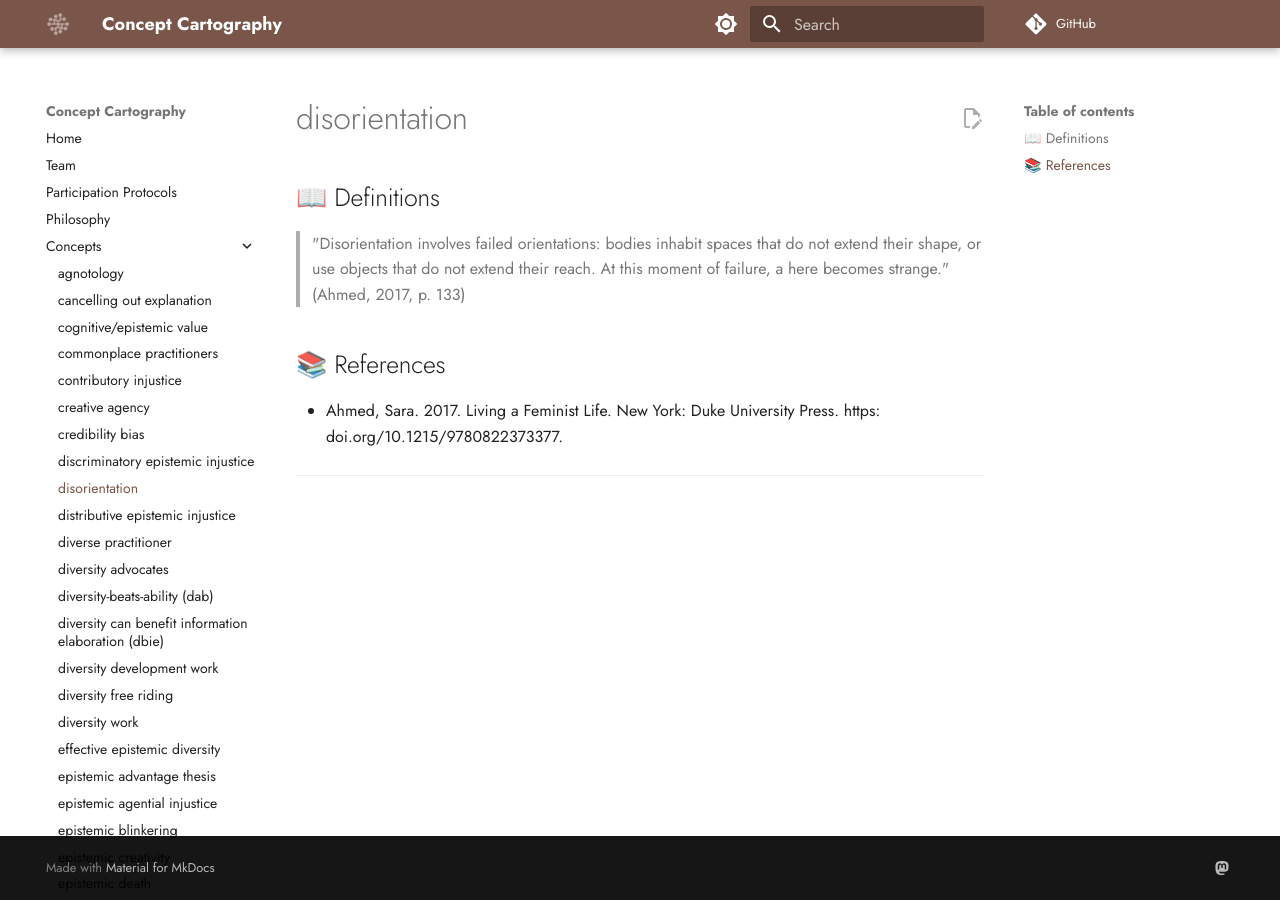
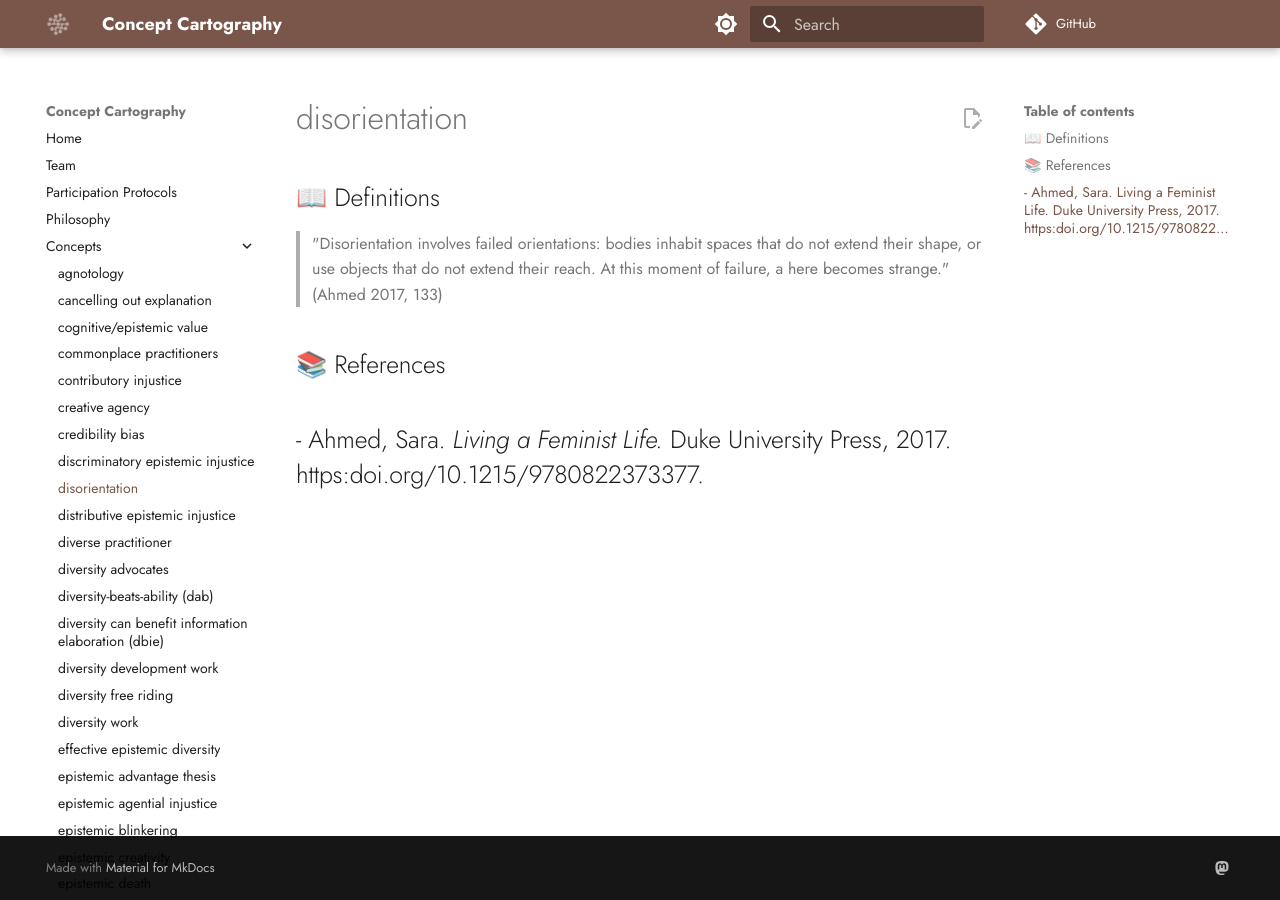
Before and after one commit to conceptcartography/conceptcartography, an MkDocs documentation site: the page built from docs/concepts/disorientation.md, in a window 1280 px wide. Built offline with MkDocs 1.6.1 and Material for MkDocs 9.7.7, drawn with Linux system fonts in a browser that asks for light colours; comment, search, counter and statistics services are not loaded; the version menu is left out.

Commit message:
Update disorientation.md

```diff
--- a/docs/concepts/disorientation.md
+++ b/docs/concepts/disorientation.md
@@ -1,12 +1,12 @@
 ---
 concept: disorientation
 references:
-- 'Ahmed, Sara. 2017. Living a Feminist Life. New York: Duke University Press. https:
+- 'Ahmed, Sara. _Living a Feminist Life._ Duke University Press, 2017. https:
   doi.org/10.1215/9780822373377.'
 definitions:
 - '"Disorientation involves failed orientations: bodies inhabit spaces that do not
   extend their shape, or use objects that do not extend their reach. At this moment
-  of failure, a here becomes strange." (Ahmed, 2017, p. 133)'
+  of failure, a here becomes strange." (Ahmed 2017, 133)'
 examples: []
 relations: []
 ---
@@ -15,12 +15,11 @@ relations: []
 
 ## 📖 Definitions
 
-> "Disorientation involves failed orientations: bodies inhabit spaces that do not extend their shape, or use objects that do not extend their reach. At this moment of failure, a here becomes strange." (Ahmed, 2017, p. 133)
+> "Disorientation involves failed orientations: bodies inhabit spaces that do not extend their shape, or use objects that do not extend their reach. At this moment of failure, a here becomes strange." (Ahmed 2017, 133)
 
 ## 📚 References
 
-- Ahmed, Sara. 2017. Living a Feminist Life. New York: Duke University Press. https: doi.org/10.1215/9780822373377.
-
+- Ahmed, Sara. _Living a Feminist Life._ Duke University Press, 2017. https:doi.org/10.1215/9780822373377.
 ---
 
 <script src="https://giscus.app/client.js"
```
